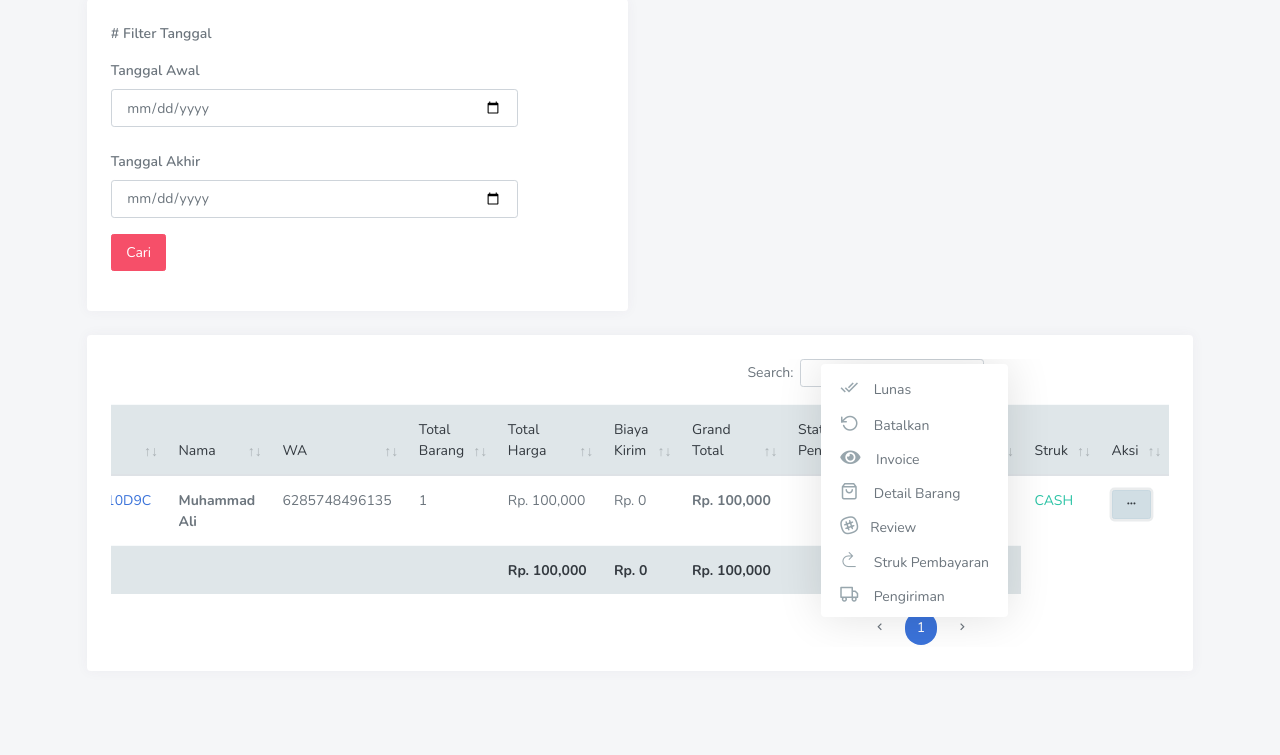
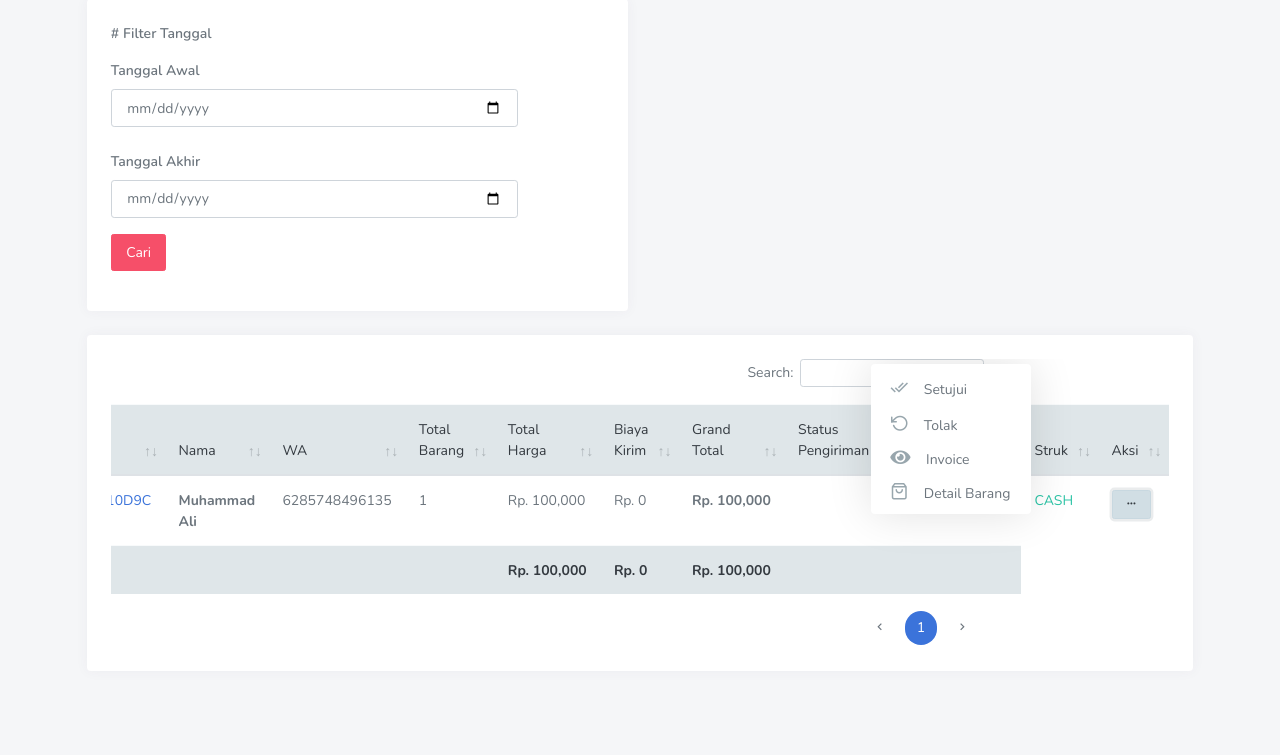
Before and after one commit to blowebdev/penyewaan_komputer, a PHP site: page /sewa_komputer/index.php?page=transaksi in a window 1280 px wide, after a click that opens the changed part. Shown: the part 193-948 px from the top of the page. Run offline with PHP 8.4, Linux system fonts and the light colour scheme; a user stored in the database is signed in; data comes from the database, SQL or seed files in the repository; data that the repository does not hold is empty; some libraries are stand-ins or nearby versions.

Commit message:
perbaikan

```diff
--- a/config/koneksi.php
+++ b/config/koneksi.php
@@ -88,7 +88,7 @@ function status($txt){
     }elseif ($txt=='BATAL') {
          return "<label class='text-danger'>BATAL</label>";
     }elseif($txt=='LUNAS'){
-        return "<label class='text-success'>LUNAS</label>";
+        return "<label class='text-success'>DISETUJUI</label>";
     }
 }
 
--- a/pages/transaksi.php
+++ b/pages/transaksi.php
@@ -152,22 +152,22 @@ if (isset($_REQUEST['update_lunas'])) {
 															<form action="" method="POST">
 																<input type="hidden" name="id" value="<?php echo $data['id']; ?>">
 																<input type="hidden" name="status" value="LUNAS">
-																<button class="dropdown-item" type="submit" name="update_lunas"><i class="mdi mdi-check-all mr-2 text-muted font-18 vertical-middle"></i> Lunas</button>
+																<button class="dropdown-item" type="submit" name="update_lunas"><i class="mdi mdi-check-all mr-2 text-muted font-18 vertical-middle"></i> Setujui</button>
 															</form>
 															<form action="" method="POST">
 																<input type="hidden" name="id" value="<?php echo $data['id']; ?>">
 																<input type="hidden" name="status" value="BATAL">
-																<button class="dropdown-item" type="submit" name="update_lunas"><i class="fe-rotate-ccw mr-2 text-muted font-18 vertical-middle"></i> Batalkan</button>
+																<button class="dropdown-item" type="submit" name="update_lunas"><i class="fe-rotate-ccw mr-2 text-muted font-18 vertical-middle"></i> Tolak</button>
 															</form>
 															<a href="<?php echo $base_url; ?>show_detail_transaksi/<?php echo $data['kode_transaksi']; ?>" class="dropdown-item" type="submit"><i class="fa fa-eye mr-2 text-muted font-18 vertical-middle"></i> Invoice</a>
 
 															<a href="<?php echo $base_url; ?>item_harus_dikembalikan/<?php echo $data['kode_transaksi']; ?>" class="dropdown-item" type="submit"><i class="fe-shopping-bag mr-2 text-muted font-18 vertical-middle"></i> Detail Barang</a>
 
-															<a href="<?php echo $base_url; ?>review/<?php echo $data['kode_transaksi']; ?>/<?php echo $data['id_pelanggan']; ?>" class="dropdown-item" type="submit"><i class="fe-slack mr-2 text-muted font-18 vertical-middle"></i>Review</a>
+															<!-- <a href="<?php echo $base_url; ?>review/<?php echo $data['kode_transaksi']; ?>/<?php echo $data['id_pelanggan']; ?>" class="dropdown-item" type="submit"><i class="fe-slack mr-2 text-muted font-18 vertical-middle"></i>Review</a> -->
 
-															<a href="<?php echo $base_url; ?>konfirmasi_pembayaran/<?php echo $data['kode_transaksi']; ?>" class="dropdown-item" type="submit"><i class=" ti-back-right mr-2 text-muted font-18 vertical-middle"></i> Struk Pembayaran</a>
+															<!-- <a href="<?php echo $base_url; ?>konfirmasi_pembayaran/<?php echo $data['kode_transaksi']; ?>" class="dropdown-item" type="submit"><i class=" ti-back-right mr-2 text-muted font-18 vertical-middle"></i> Struk Pembayaran</a>
 
-															<a href="<?php echo $base_url; ?>pengiriman/<?php echo $data['kode_transaksi']; ?>" class="dropdown-item" type="submit"><i class="fe-truck mr-2 text-muted font-18 vertical-middle"></i> Pengiriman</a>
+															<a href="<?php echo $base_url; ?>pengiriman/<?php echo $data['kode_transaksi']; ?>" class="dropdown-item" type="submit"><i class="fe-truck mr-2 text-muted font-18 vertical-middle"></i> Pengiriman</a> -->
 
 														</div>
 													</div>
```
